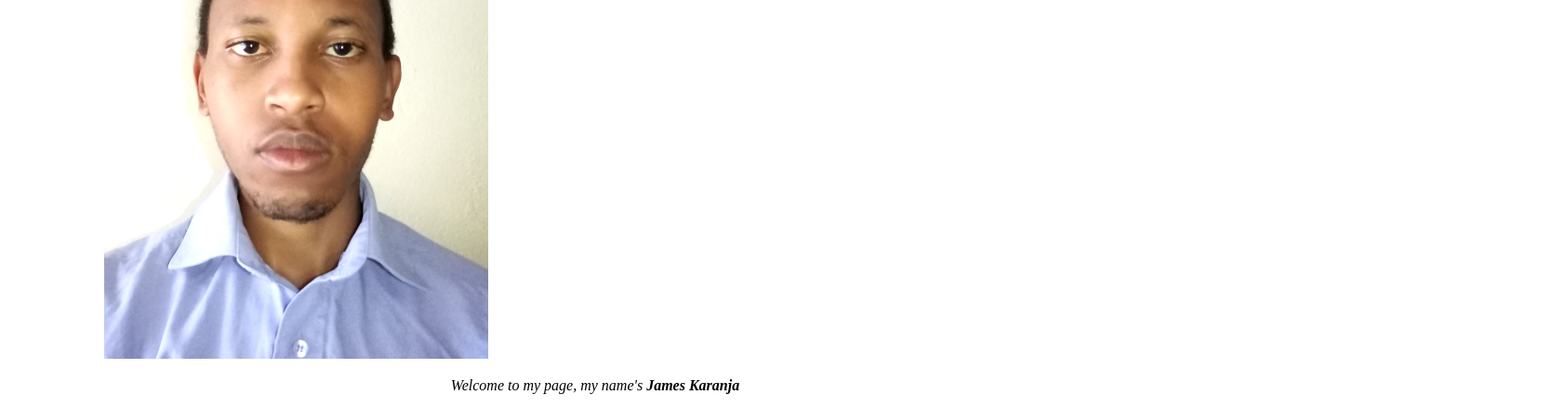
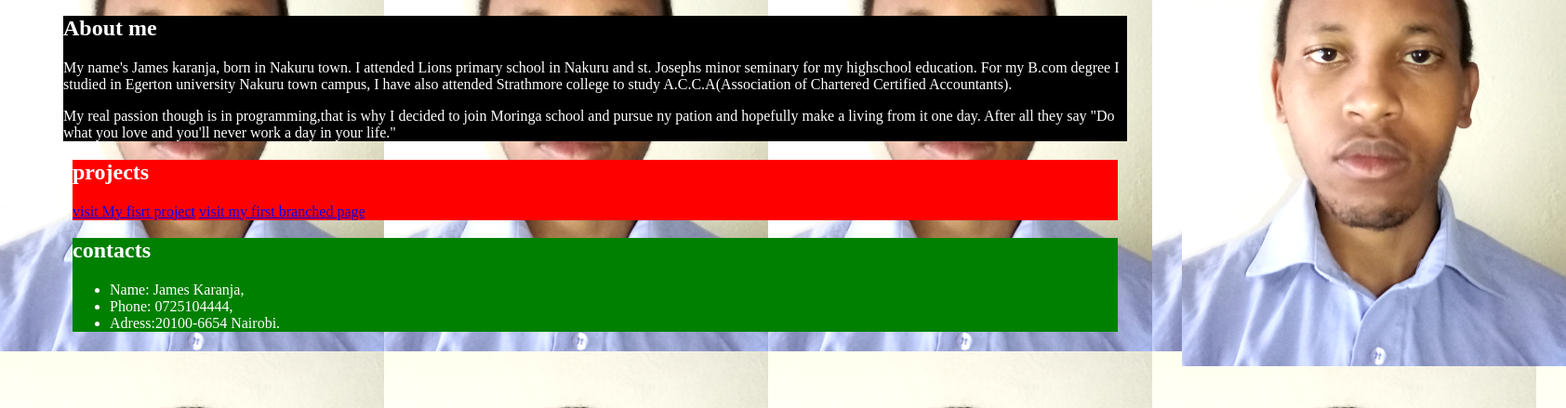
Before and after one commit to jkk990/my-project-friday-4-20, a plain HTML site: page programmingportfolio.html in a window 1280 px wide. Shown: the part 153-592 px from the top of the page at 93% size, 1684 px wide, since content can reach past the window. Drawn offline with Linux system fonts and the light colour scheme.

Commit message:
added background

```diff
--- a/css/styles.css
+++ b/css/styles.css
@@ -1,29 +1,50 @@
 body  {
   background-color: white;
   color: black;
+  background-image: url("../pic.png");
 }
 
 #home  {
   float: left;
+  color: white;
 }
 .quote  {
   text-align: center;
+  color: black;
 }
 h1  {
   text-align: center;
+  color: black;
 }
 
-#aboutme  {
-  margin-left: auto;
-  padding: inherit;
-}
 
 .welcome  {
   text-align: center;
 }
 
-.imge  {
+.image  {
   float: right;
-  height: 50%;
-  width: 50%;
+  height: 1px;
+  width: 1px;
 }
+#aboutme  {
+  background-color: black;
+  margin-left: 60px;
+  margin-right: 60px;
+  color: white;
+}
+
+#projects  {
+  background-color: red;
+  margin-left: 70px;
+  margin-right: 70px;
+  color: white;
+
+}
+
+#contacts  {
+  background-color: green;
+  margin-left: 70px;
+  margin-right: 70px;
+  color: white;
+}
--- a/programmingportfolio.html
+++ b/programmingportfolio.html
@@ -28,7 +28,7 @@
     </div>
     <div id="projects">
     <h2>projects</h2>
-    <a href="https://github.com/jkk990/hello-world.git">vist My fisrt project</a>
+    <a href="https://github.com/jkk990/hello-world.git">visit My fisrt project</a>
     <a href="https://github.com/jkk990/my-first-webpage.git">visit my first branched page</a>
     </div>
     <div id="contacts">
```
Also changed, not shown: flag.jpg (added), 1 other file.
